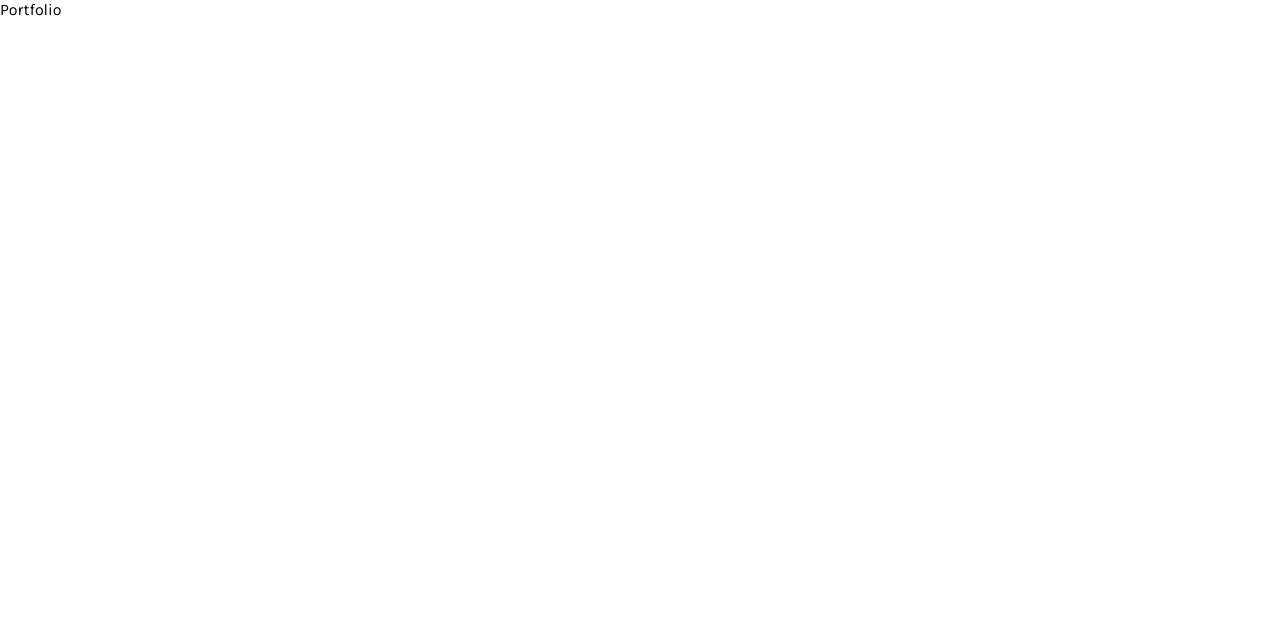
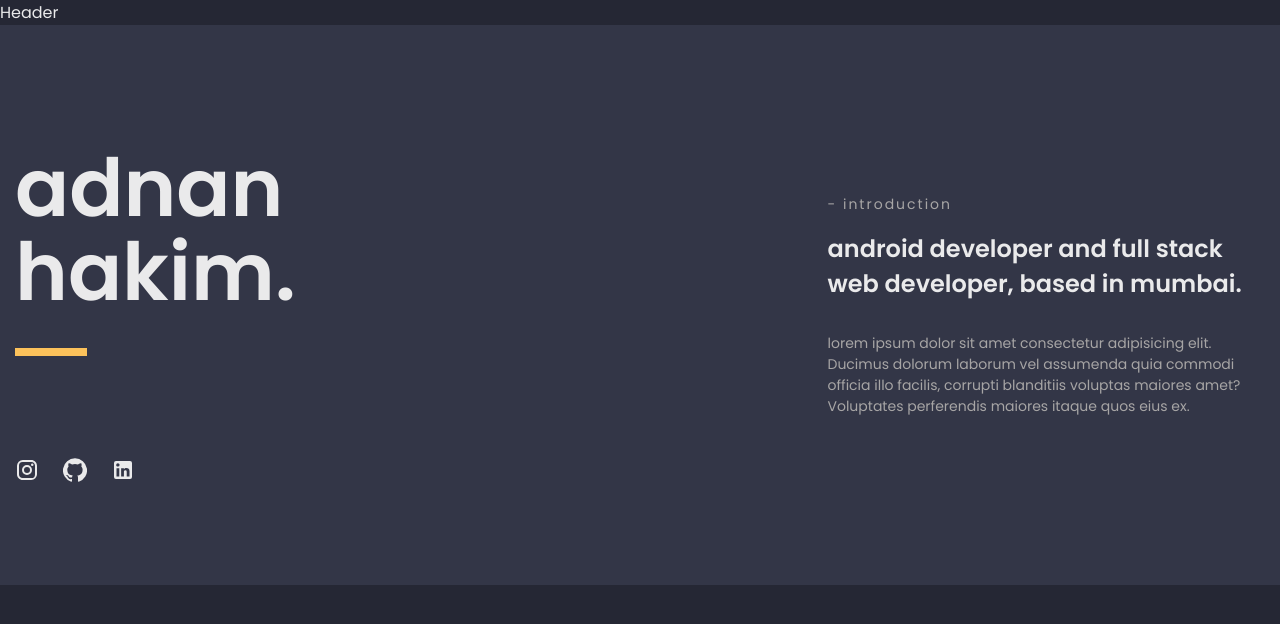
Before and after one commit to adnanhakim/react-portfolio, a React (Create React App) app: page / in a window 1280 px wide. Shown: the top 624 px of the page. Built offline with nearby package versions, Linux system fonts and the light colour scheme.

Commit message:
Home component

```diff
--- a/package.json
+++ b/package.json
@@ -3,6 +3,8 @@
   "version": "0.1.0",
   "private": true,
   "dependencies": {
+    "@material-ui/core": "^4.11.0",
+    "@material-ui/icons": "^4.9.1",
     "@testing-library/jest-dom": "^4.2.4",
     "@testing-library/react": "^9.5.0",
     "@testing-library/user-event": "^7.2.1",
--- a/src/App.css
+++ b/src/App.css
@@ -1,6 +1,16 @@
-@import url('https://fonts.googleapis.com/css2?family=Karla&display=swap');
+@import url('https://fonts.googleapis.com/css2?family=Poppins:wght@400;600&display=swap');
 
 * {
    margin: 0;
-   font-family: 'Karla', sans-serif;
+   font-family: 'Poppins', sans-serif;
 }
+
+body {
+   --primary: #333647;
+   --secondary: #252734;
+   --accent: #fcc25b;
+   --text: #eaeaeb;
+   --light-text: #a7a5a5;
+   background-color: var(--secondary);
+   color: var(--text);
+}
--- a/src/App.js
+++ b/src/App.js
@@ -1,10 +1,13 @@
 import React from 'react';
 import './App.css';
+import Header from './components/Header';
+import Home from './components/Home';
 
 function App() {
    return (
       <div className="App">
-         <header className="App-header">Portfolio</header>
+         <Header />
+         <Home />
       </div>
    );
 }
--- /dev/null
+++ b/src/components/Header.js
@@ -0,0 +1,12 @@
+import React from 'react';
+import './Header.css';
+
+function Header() {
+   return (
+      <div>
+         <div>Header</div>
+      </div>
+   );
+}
+
+export default Header;
--- /dev/null
+++ b/src/components/Home.css
@@ -0,0 +1,66 @@
+.home-container {
+   background-color: var(--primary);
+   height: 70vh;
+}
+
+.home {
+   max-width: 1250px;
+   margin: auto;
+   display: grid;
+   grid-template-columns: 65% 35%;
+   background-color: var(--primary);
+}
+
+.home-left {
+   display: flex;
+   flex-direction: column;
+   justify-content: space-evenly;
+   height: 70vh;
+}
+
+.home-left-name {
+   font-size: 5rem;
+   font-weight: 600;
+}
+
+.home-left-last-name {
+   margin-top: -36px;
+}
+
+.home-left-line {
+   margin-top: 16px;
+   width: 72px;
+   height: 8px;
+   background-color: var(--accent);
+}
+
+.home-left-links {
+   display: flex;
+   width: 120px;
+   justify-content: space-between;
+}
+
+.home-right {
+   height: 70vh;
+   display: flex;
+   flex-direction: column;
+   justify-content: center;
+}
+
+.home-right-introduction {
+   color: var(--light-text);
+   letter-spacing: 2px;
+   font-size: 14px;
+}
+
+.home-right-header {
+   font-size: 24px;
+   margin-top: 16px;
+   margin-bottom: 32px;
+   font-weight: 600;
+}
+
+.home-right-text {
+   color: var(--light-text);
+   font-size: 14px;
+}
--- /dev/null
+++ b/src/components/Home.js
@@ -0,0 +1,41 @@
+import React from 'react';
+import './Home.css';
+import InstagramIcon from '@material-ui/icons/Instagram';
+import GitHubIcon from '@material-ui/icons/GitHub';
+import LinkedInIcon from '@material-ui/icons/LinkedIn';
+
+function Home() {
+   return (
+      <div className="home-container">
+         <div className="home">
+            <div className="home-left">
+               <div className="home-left-name">
+                  <div className="home-left-first-name">adnan</div>
+                  <div className="home-left-last-name">hakim.</div>
+                  <div className="home-left-line"></div>
+               </div>
+               <div className="home-left-links">
+                  <InstagramIcon />
+                  <GitHubIcon />
+                  <LinkedInIcon />
+               </div>
+            </div>
+            <div className="home-right">
+               <div className="home-right-introduction">- introduction</div>
+               <div className="home-right-header">
+                  android developer and full stack web developer, based in
+                  mumbai.
+               </div>
+               <div className="home-right-text">
+                  lorem ipsum dolor sit amet consectetur adipisicing elit.
+                  Ducimus dolorum laborum vel assumenda quia commodi officia
+                  illo facilis, corrupti blanditiis voluptas maiores amet?
+                  Voluptates perferendis maiores itaque quos eius ex.
+               </div>
+            </div>
+         </div>
+      </div>
+   );
+}
+
+export default Home;
```
Also changed, not shown: src/components/Header.css (added), 1 other file (tests, documents, lock files or other folders).
